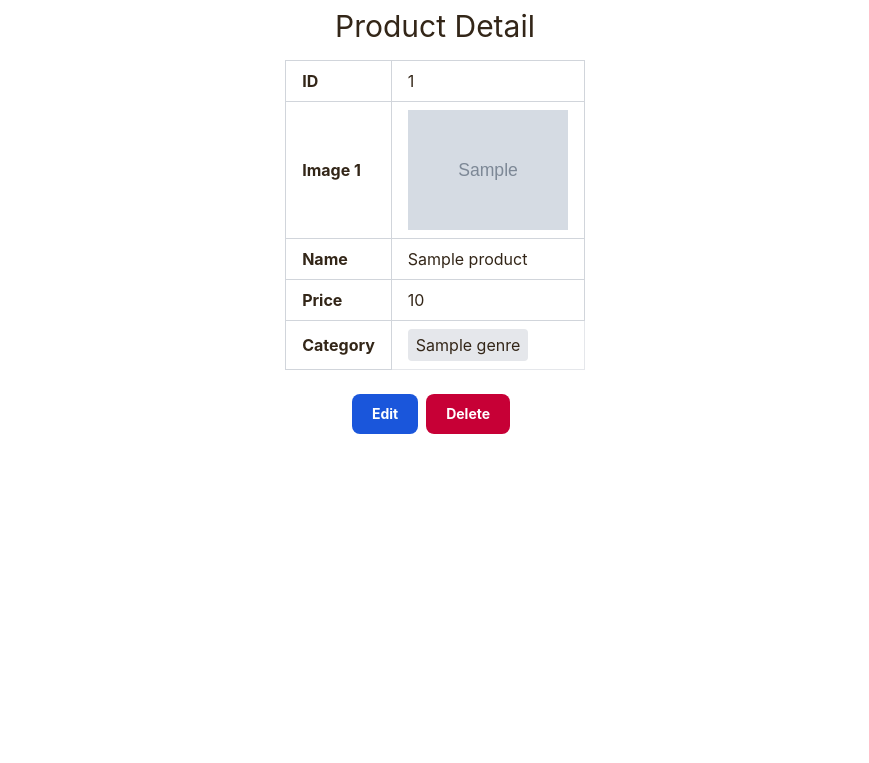
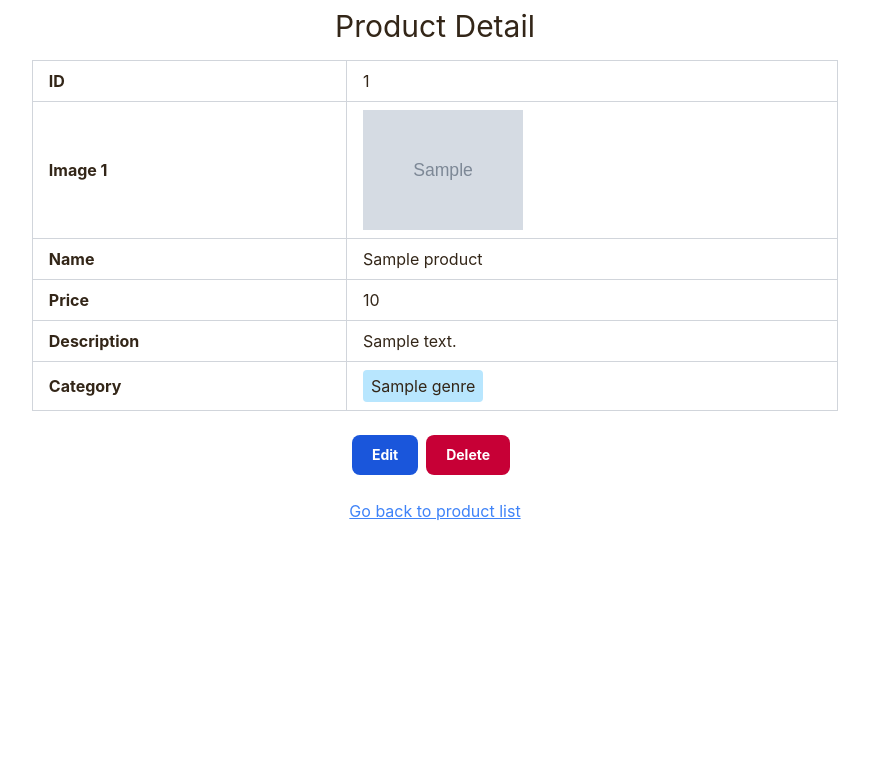
Before and after one commit to harukaarai95/capstone_prj, a Django app: page /staff/product/1/ in a window 1280 px wide. Shown: the top 763 px of the page, without its empty margins (333-1202 px from the left). Run offline with Django 5.2, Linux system fonts and the light colour scheme; a user stored in the database is signed in; tables that the repository leaves empty hold one stand-in row (values such as "Sample post"); grey boxes marked "Sample" are stand-in pictures; some libraries are stand-ins or nearby versions.

Commit message:
feat: CRUD for product

```diff
--- a/shop_prj/shop/templates/product_detail.html
+++ b/shop_prj/shop/templates/product_detail.html
@@ -11,7 +11,7 @@ Product Detail
 {% endblock top_content%}
 {% block main_content %}
 <div class="sm:ml-64 p-2">
-  <table class="table-auto w-auto border mx-auto border-gray-300">
+  <table class="table-auto w-[80%] border mx-auto border-gray-300">
     <tbody>
         <tr>
             <th class="px-4 py-2 border border-gray-300 text-left">ID</th>
@@ -20,13 +20,13 @@ Product Detail
         <tr>
           <th class="px-4 py-2 border border-gray-300 text-left">Image 1</th>
           <td class="px-4 py-2 border border-gray-300">
-            {% with product.images.all|first as main_image %}
-                {% if main_image %}
-                    <img src="{{ main_image.image.url }}" alt="{{ main_image.alt }}" class="w-40 h-40 object-cover">
+                {% if images %}
+                    {% for pic in images %}
+                    <img src="{{ pic.image.url }}" alt="{{ pic.alt }}" class="w-40 h-40 object-cover">
+                    {% endfor %}
                 {% else %}
                     <span>No image available</span>
                 {% endif %}
-            {% endwith %}
         </td>
       </tr>
         <tr>
@@ -38,10 +38,14 @@ Product Detail
             <td class="px-4 py-2 border border-gray-300">{{ product.price }}</td>
         </tr>
         <tr>
+            <th class="px-4 py-2 border border-gray-300 text-left">Description</th>
+            <td class="px-4 py-2 border border-gray-300">{{ product.description }}</td>
+        </tr>
+        <tr>
             <th class="px-4 py-2 border border-gray-300 text-left">Category</th>
-            <td class="px-4 py-2 border border-sky-300">
+            <td class="px-4 py-2 border border-gray-300">
                 {% for genre in product.genre.all %}
-                    <span class="inline-block bg-gray-200 rounded px-2 py-1 mr-1">{{ genre.name }}</span>
+                    <span class="inline-block bg-sky-200 rounded px-2 py-1 mr-1">{{ genre.name }}</span>
                 {% empty %}
                     <span>No genre</span>
                 {% endfor %}
@@ -50,9 +54,10 @@ Product Detail
     </tbody>
   </table>
   <div class="flex justify-center mt-6">
-    <a href="" class="font-bold text-white bg-blue-700 hover:bg-blue-800 focus:ring-4 focus:ring-blue-300 rounded-lg text-sm px-5 py-2.5 me-2 mb-2 dark:bg-blue-600 dark:hover:bg-blue-700 focus:outline-none dark:focus:ring-blue-800">Edit</a>
-    <a href="" class="font-bold text-white bg-rose-700 hover:bg-rose-800 focus:ring-4 focus:ring-rose-300 rounded-lg text-sm px-5 py-2.5 me-2 mb-2 dark:bg-rose-600 dark:hover:bg-rose-700 focus:outline-none dark:focus:ring-rose-800">Delete</a>
+    <a href="{% url "product_edit" product.pk %}" class="font-bold text-white bg-blue-700 hover:bg-blue-800 focus:ring-4 focus:ring-blue-300 rounded-lg text-sm px-5 py-2.5 me-2 mb-2 dark:bg-blue-600 dark:hover:bg-blue-700 focus:outline-none dark:focus:ring-blue-800">Edit</a>
+    <a href="{% url "product_delete" product.pk %}" class="font-bold text-white bg-rose-700 hover:bg-rose-800 focus:ring-4 focus:ring-rose-300 rounded-lg text-sm px-5 py-2.5 me-2 mb-2 dark:bg-rose-600 dark:hover:bg-rose-700 focus:outline-none dark:focus:ring-rose-800">Delete</a>
   </div>
+    <div class="mt-4 mx-auto w-full text-center"><a href="{% url "products" %}" class="underline text-blue-500">Go back to product list</a></div>
 </div>
 {% endblock main_content%}
 
--- a/shop_prj/shop/urls.py
+++ b/shop_prj/shop/urls.py
@@ -9,7 +9,10 @@ urlpatterns = [
     path('signup/', authentication.views.signup_view, name='signup'),
     path('staff/', views.staff_home, name='staff_home'),
     path('staff/products/', views.ProductListView.as_view(), name='products'),
+    path('staff/product/add/', views.CreateProductView.as_view(), name='product_add'),
     path('staff/product/<int:pk>/', views.ProductDetailView.as_view(), name='product_detail'),
+    path('staff/product/<int:pk>/edit/', views.edit_product, name='product_edit'),
+    path('staff/product/<int:pk>/delete/', views.ProductDeleteView.as_view(), name='product_delete'),
 
 
 ]
--- a/shop_prj/shop/views.py
+++ b/shop_prj/shop/views.py
@@ -6,10 +6,15 @@ from django.contrib.auth.decorators import login_required
 from django.contrib.auth.mixins import LoginRequiredMixin
 from .mixins import RoleRequiredMixin
 from .decorators import role_required
-from django.shortcuts import render, redirect
+from django.shortcuts import render, redirect, get_object_or_404
 from django.views import generic
 from authentication.models import User
-from .models import Product
+from .models import Product, ProductImage, Genre
+from django.views.generic.edit import UpdateView, DeleteView, CreateView
+from django.urls import reverse_lazy, reverse
+from .forms import ProductForm, ImageForm, GenreForm
+from django.forms import modelformset_factory, inlineformset_factory
+
 
 def home(request):
     return render(request, 'index.html')
@@ -19,6 +24,37 @@ def home(request):
 def staff_home(request):
     return render(request, 'staff.html')
 
+class CreateProductView(LoginRequiredMixin, RoleRequiredMixin, generic.CreateView):
+    allowed_roles = ['STAFF', 'MASTER']
+    model = Product
+    form_class = ProductForm
+    template_name = 'product_create.html'
+
+    def get_context_data(self, **kwargs):
+        context = super().get_context_data(**kwargs)
+        context['product_form'] = self.get_form(ProductForm)
+
+        product = context.get('product', None) or Product()
+
+        ImageFormSet = inlineformset_factory(Product, ProductImage, form=ImageForm, extra=2)
+
+        if product:
+            context['image_formset'] = ImageFormSet(instance=product)
+        else:
+            context['image_formset'] = ImageFormSet()
+
+        return context
+
+    def form_valid(self, form):
+        response = super().form_valid(form)
+        product = self.object
+        ImageFormSet = inlineformset_factory(Product, ProductImage, form=ImageForm, extra=1)
+        image_formset = ImageFormSet(self.request.POST, self.request.FILES, instance=product)
+
+        if image_formset.is_valid():
+            image_formset.save()
+
+        return response
 
 class ProductListView(LoginRequiredMixin, RoleRequiredMixin, generic.ListView):
     allowed_roles = ['STAFF', 'MASTER']
@@ -31,3 +67,70 @@ class ProductDetailView(LoginRequiredMixin, RoleRequiredMixin, generic.DetailVie
     model = Product
     template_name = 'product_detail.html'
     context_object_name = 'product'
+
+    def get_context_data(self, **kwargs):
+        context = super().get_context_data(**kwargs)
+        product = self.get_object()
+        context['images'] = product.images.all()
+        return context
+
+@login_required
+@role_required(allowed_roles=['STAFF', 'MASTER'])
+def edit_product(request, pk):
+
+    product = get_object_or_404(Product, pk=pk)
+    images = product.images.all()
+
+
+    if request.method == 'POST':
+        product_form = ProductForm(request.POST, instance=product)
+        image_form = ImageForm(request.POST, request.FILES, product=product)
+
+        if product_form.is_valid():
+            product_form.save()
+
+        if 'add_image' in request.POST and image_form.is_valid():
+            new_image = image_form.save(commit=False)
+            new_image.Product = product
+            new_image.save()
+            return redirect('product_edit', pk=pk)
+
+        if 'edit_image' in request.POST:
+            image_id = request.POST.get('image_id')
+            image = get_object_or_404(ProductImage, id=image_id)
+            image_form = ImageForm(request.POST, request.FILES, instance=image, product=product)
+            if image_form.is_valid():
+                image_form.save()
+                return redirect('product_edit', pk=pk)
+
+        if 'delete_image' in request.POST:
+            image_id = request.POST.get('image_id')
+            image = get_object_or_404(ProductImage, id=image_id)
+            image.delete()
+            return redirect('product_edit', pk=pk)
+
+    else:
+        product_form = ProductForm(instance=product)
+        image_form = ImageForm(product=product)
+
+    return render(request, 'product_edit.html', {
+        'product': product,
+        'product_form': product_form,
+        'image_form': image_form,
+        'images': images,
+    })
+
+class ProductDeleteView(LoginRequiredMixin, RoleRequiredMixin, DeleteView):
+    allowed_roles = ['STAFF', 'MASTER']
+    model = Product
+    template_name = 'product_confirm_delete.html'
+    context_object_name = 'product'
+
+    def get_context_data(self, **kwargs):
+        context = super().get_context_data(**kwargs)
+        product = self.get_object()
+        context['images'] = product.images.all()
+        return context
+
+    def get_success_url(self):
+        return reverse_lazy('products')
```
Also changed, not shown: shop_prj/shop/forms.py (added, +47 -0 lines), shop_prj/shop/templates/product_confirm_delete.html (added, +30 -0 lines), shop_prj/shop/templates/product_create.html (added, +31 -0 lines), shop_prj/shop/templates/product_edit.html (added, +84 -0 lines), shop_prj/shop/templates/product_list.html (+10 -7 lines), shop_prj/media/images/glass.png (added), shop_prj/media/images/jip-T.png (added).
